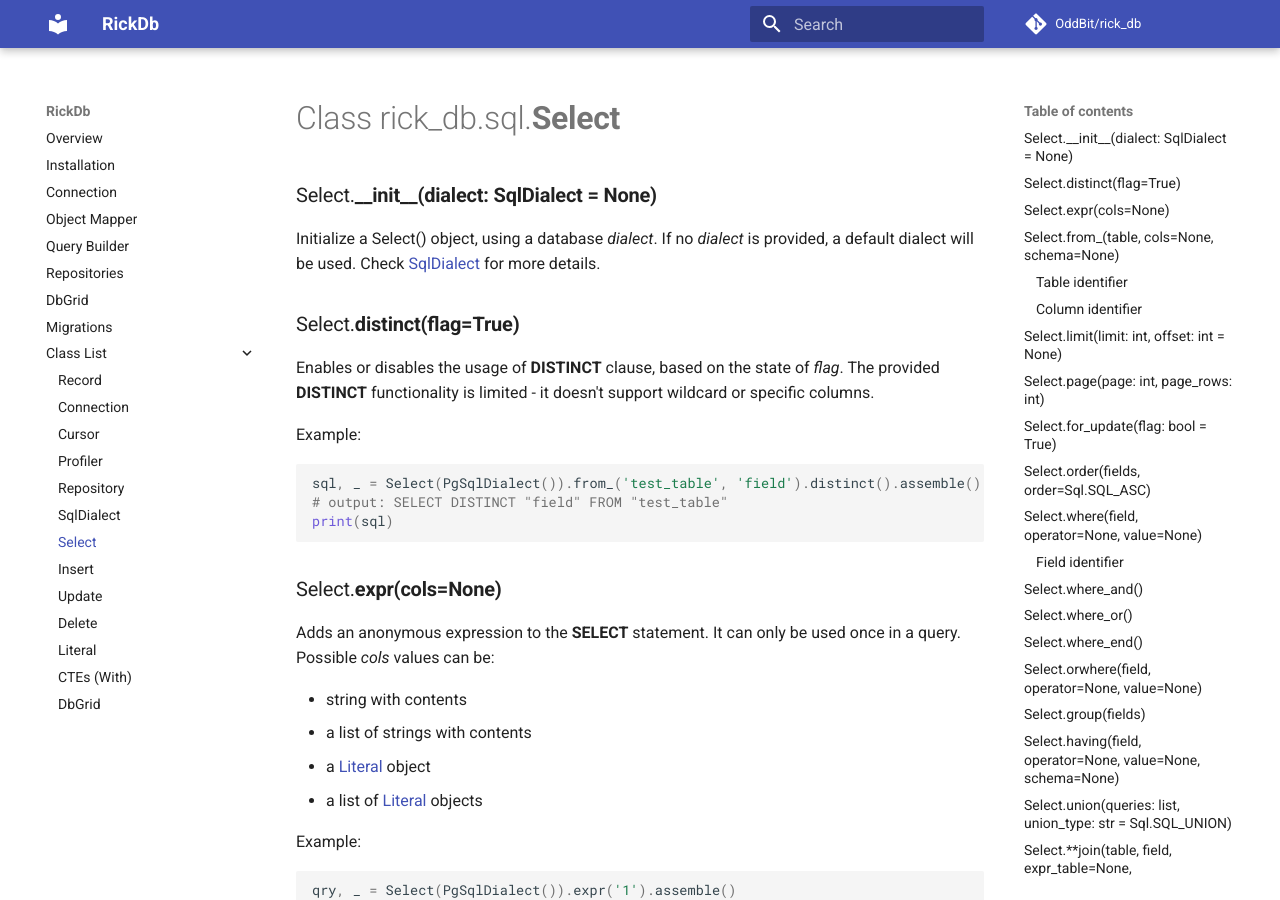
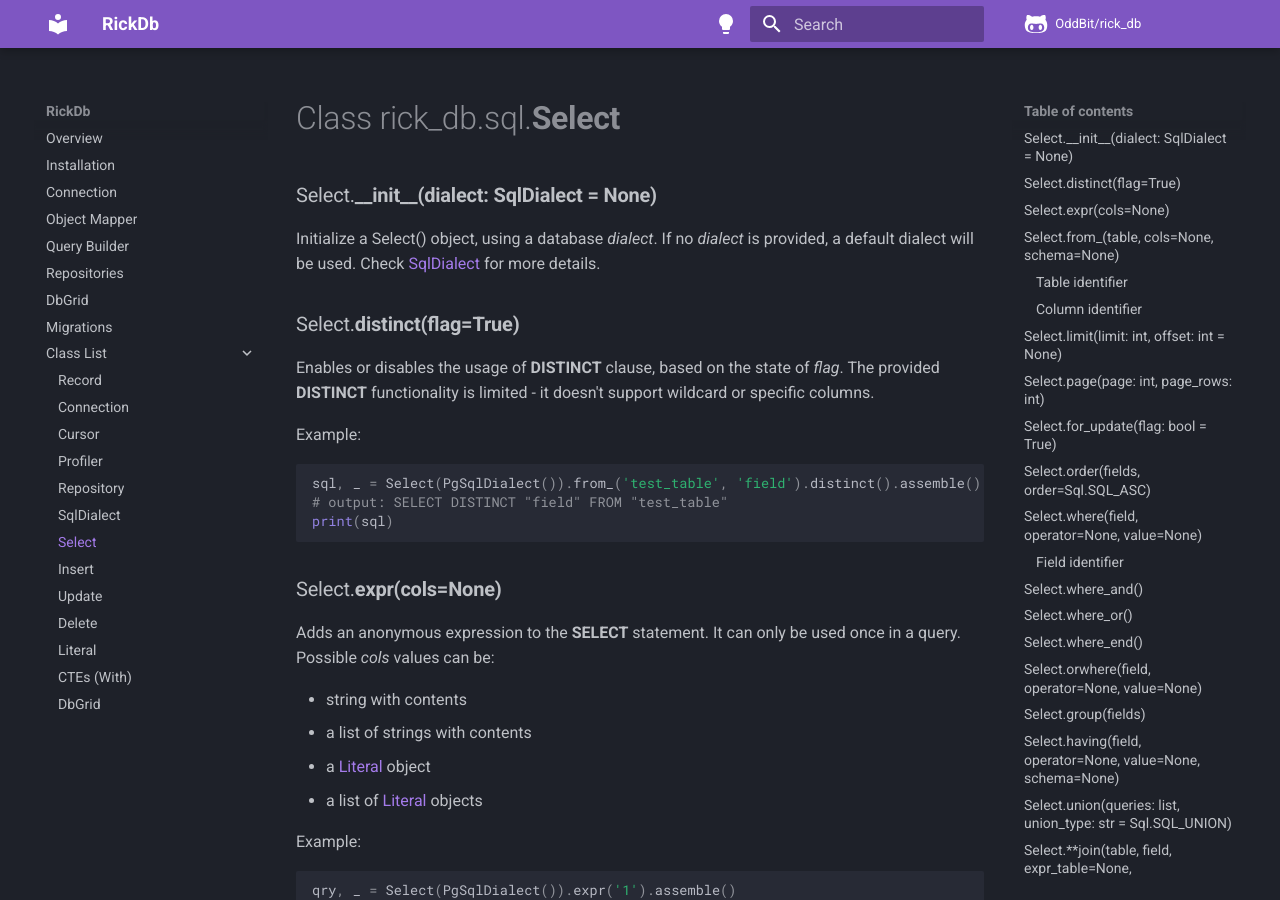
Before and after one commit to oddbit-project/rick_db, an MkDocs documentation site: the page built from docs/classes/select.md, in a window 1280 px wide and 900 px high. Built offline with MkDocs 1.6.1 and Material for MkDocs 9.7.7, drawn with Linux system fonts in a browser that asks for light colours.

Commit message:
mkdocs upgrade

```diff
--- a/mkdocs.yml
+++ b/mkdocs.yml
@@ -7,6 +7,26 @@
 
 theme:
   name: material
+  palette:
+  - scheme: slate
+    primary: deep purple
+    accent: amber
+    toggle:
+      icon: material/lightbulb
+      name: Switch to light mode
+  - scheme: default
+    primary: deep purple
+    accent: amber
+    toggle:
+      icon: material/lightbulb-outline
+      name: Switch to light mode
+  features:
+  - search.suggest
+  - search.highlight
+  - content.tabs.link
+  icon:
+    repo: fontawesome/brands/github-alt
+  language: en
 
 nav:
 - Overview: index.md
@@ -31,12 +51,25 @@
   - Literal: 'classes/literal.md'
   - CTEs (With): 'classes/with.md'
   - DbGrid: 'classes/dbgrid.md'
-plugins:
-- search
 
 markdown_extensions:
-  - pymdownx.highlight:
-      anchor_linenums: true
-  - pymdownx.inlinehilite
-  - pymdownx.snippets
-  - pymdownx.superfences
+- toc:
+    permalink: true
+- markdown.extensions.codehilite:
+    guess_lang: false
+- admonition
+- codehilite
+- extra
+- pymdownx.superfences:
+    custom_fences:
+    - name: mermaid
+      class: mermaid
+      format: !!python/name:pymdownx.superfences.fence_code_format ''
+- pymdownx.tabbed:
+    alternate_style: true
+- mdx_include
+
+extra:
+  social:
+  - icon: fontawesome/brands/github-alt
+    link: https://github.com/oddbit/pokie
--- a/requirements-dev.txt
+++ b/requirements-dev.txt
@@ -7,6 +7,8 @@
 tox==4.5.1
 tox-docker==4.1.0
 psycopg2-binary==2.9.3
-mkdocs==1.4.3
-mkdocs-material
+mkdocs
 mkdocs-material-extensions
+mkdocs-material==9.2.7
+mdx-include>=1.4.1
+pymdown-extensions
```
